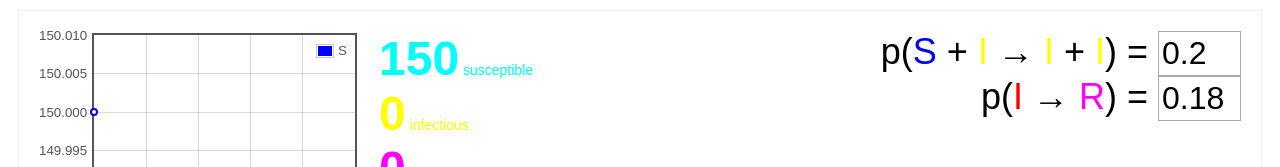
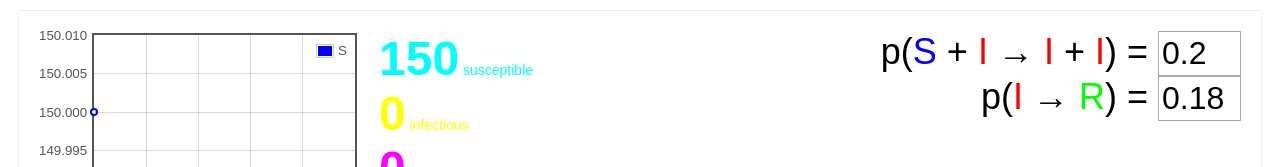
Before and after one commit to adilo231/HISBmodel, a plain HTML site: page index.html in a window 1280 px wide. Shown: the top 167 px of the page. Drawn offline with Linux system fonts and the light colour scheme.

Commit message:
Update index.html

```diff
--- a/index.html
+++ b/index.html
@@ -25,8 +25,8 @@
  </div>
 
  <div id="controls">
-   <span>p(<span style="color: #00f">S</span> + <span style="color: #ff0">I</span> &rarr; <span style="color: #ff0">I</span> + <span style="color: #ff0">I</span>) = <input id="p_SI" type="text" name="p_SI" value="0.00" /></span><br />
-   <span>p(<span style="color: #f00">I</span> &rarr; <span style="color: #f0f">R</span>) = <input id="p_IR" type="text" name="p_IR" value="0.00" /></span>
+   <span>p(<span style="color: #00f">S</span> + <span style="color: #f00">I</span> &rarr; <span style="color: #f00">I</span> + <span style="color: #f00">I</span>) = <input id="p_SI" type="text" name="p_SI" value="0.00" /></span><br />
+   <span>p(<span style="color: #f00">I</span> &rarr; <span style="color: #0f0">R</span>) = <input id="p_IR" type="text" name="p_IR" value="0.00" /></span>
  </div>
 
   <div id="graph-layout">
```
